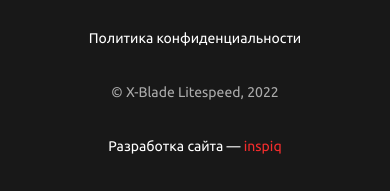
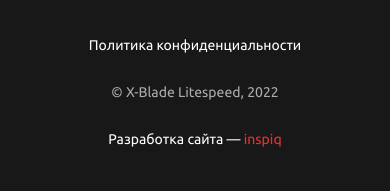
Before and after one commit to inspiq/x-blade-landing, a website built with Vite: page index.html in a window 390 px wide. Shown: the part 3500-3691 px from the top of the page. Built offline with nearby package versions, Linux system fonts and the light colour scheme.

Commit message:
Update media.css

```diff
--- a/src/css/media.css
+++ b/src/css/media.css
@@ -300,7 +300,7 @@
     justify-content: center;
     align-items: center;
     flex-direction: column;
-    gap: 32px;
+    gap: 25px;
   }
 }
 
```
